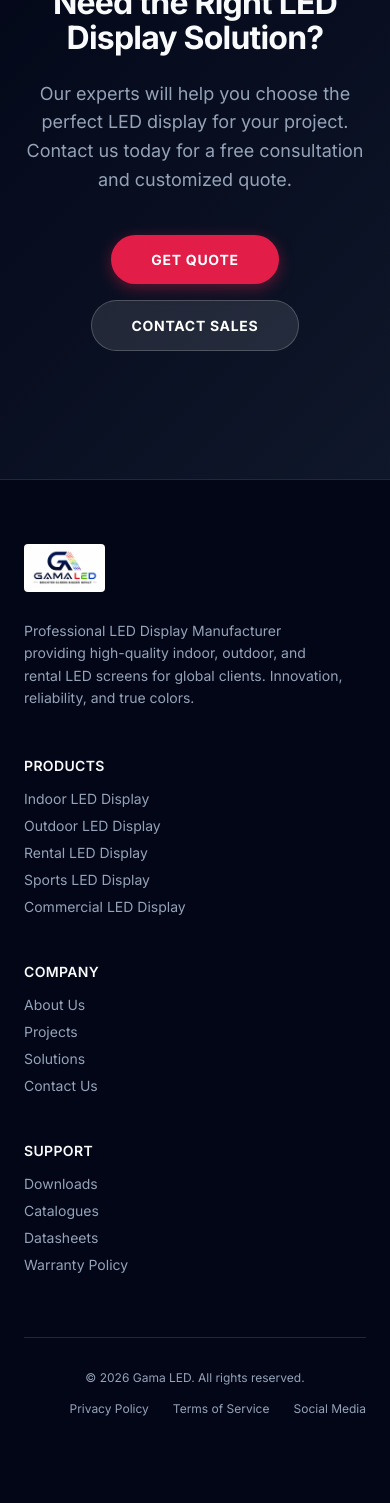
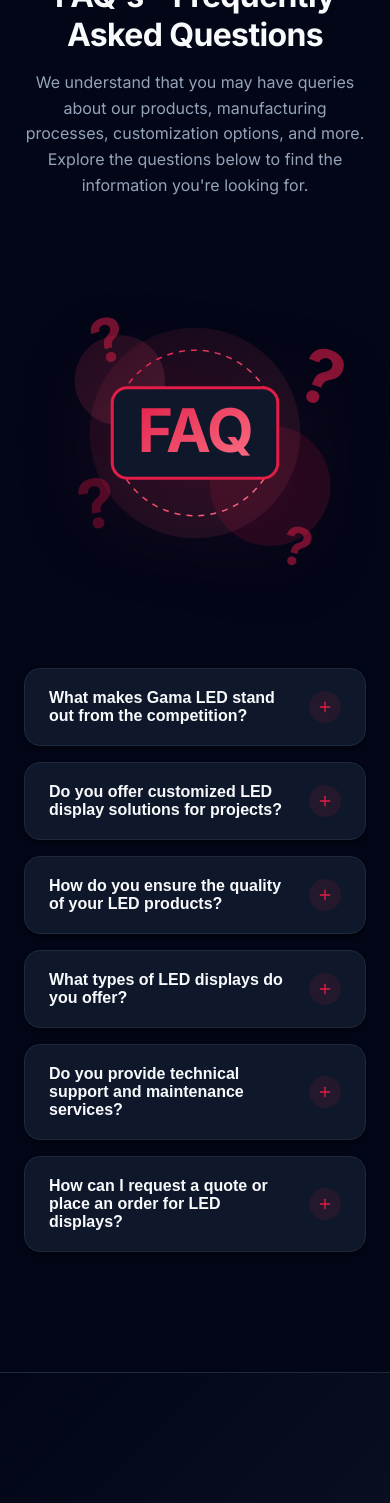
Before and after one commit to ishivxnshh/Gama-LED-Website, a React (Vite) app: page / in a window 390 px wide. Shown: the part 7972-9475 px from the top of the page. Before the commit the page ends 9452 px from the top, so only its background shows below. Built offline with nearby package versions, Linux system fonts and the light colour scheme; a web font is replaced by a local one.

Commit message:
feat: implement footer and homepage UI components with integrated FAQ section

```diff
--- /dev/null
+++ b/src/components/FAQ.tsx
@@ -0,0 +1,145 @@
+import { useState } from "react";
+import { motion, AnimatePresence } from "framer-motion";
+import { Plus, Minus } from "lucide-react";
+
+const faqs = [
+  {
+    question: "What makes Gama LED stand out from the competition?",
+    answer: "Gama LED provides end-to-end enterprise grade LED solutions with premium build quality, TrueColor calibration technology, and dedicated 24/7 global support."
+  },
+  {
+    question: "Do you offer customized LED display solutions for projects?",
+    answer: "Absolutely. We specialize in custom-tailored LED displays. Whether it's unique shapes, specific pixel pitches, or weather-proof outdoor installations, our engineering team will design a solution to fit your exact needs."
+  },
+  {
+    question: "How do you ensure the quality of your LED products?",
+    answer: "All our products undergo rigorous testing including aging tests, vibration tests, and extreme temperature checks in our state-of-the-art manufacturing facility before deployment."
+  },
+  {
+    question: "What types of LED displays do you offer?",
+    answer: "We offer a comprehensive range including Indoor, Outdoor, Rental, Transparent, and flexible LED displays suitable for commercial, sports, and architectural applications."
+  },
+  {
+    question: "Do you provide technical support and maintenance services?",
+    answer: "Yes, we provide comprehensive technical support, remote diagnostics, and on-site maintenance services to ensure zero downtime for your critical displays."
+  },
+  {
+    question: "How can I request a quote or place an order for LED displays?",
+    answer: "You can request a quote by visiting our Contact page and filling out the inquiry form, or simply by clicking the 'Get Quote' button in the navigation bar."
+  }
+];
+
+export default function FAQ() {
+  const [openIndex, setOpenIndex] = useState<number | null>(null);
+
+  const toggle = (index: number) => {
+    setOpenIndex(openIndex === index ? null : index);
+  };
+
+  return (
+    <section style={{ padding: "120px 24px", background: "var(--bg-primary)", position: "relative" }}>
+      <div style={{ maxWidth: 1280, margin: "0 auto", position: "relative", zIndex: 1 }}>
+
+        <div style={{ textAlign: "center", marginBottom: 64 }}>
+          <motion.div initial={{ opacity: 0, y: 20 }} whileInView={{ opacity: 1, y: 0 }} viewport={{ once: true }}>
+            <h2 style={{ fontFamily: "var(--font-display)", fontSize: "clamp(2rem, 4vw, 3rem)", fontWeight: 800, color: "var(--text-primary)", letterSpacing: "-0.02em" }}>
+              FAQ's – Frequently Asked Questions
+            </h2>
+            <p style={{ marginTop: 16, color: "var(--text-secondary)", fontSize: 16, maxWidth: 800, margin: "16px auto 0", lineHeight: 1.6 }}>
+              We understand that you may have queries about our products, manufacturing processes, customization options, and more. Explore the questions below to find the information you're looking for.
+            </p>
+          </motion.div>
+        </div>
+
+        <div style={{ display: "grid", gap: 64, alignItems: "center" }} className="md-grid-2">
+
+          {/* Left: SVG Illustration */}
+          <motion.div initial={{ opacity: 0, x: -30 }} whileInView={{ opacity: 1, x: 0 }} viewport={{ once: true }} style={{ display: "flex", justifyContent: "center" }}>
+            <svg viewBox="0 0 500 500" style={{ width: "100%", maxWidth: 600, filter: "drop-shadow(0 20px 40px rgba(225,29,72,0.15))", transform: "scale(1.1)" }}>
+              <defs>
+                <linearGradient id="faqGrad" x1="0%" y1="0%" x2="100%" y2="100%">
+                  <stop offset="0%" stopColor="var(--brand)" />
+                  <stop offset="100%" stopColor="#fb7185" />
+                </linearGradient>
+                <linearGradient id="faqGradDark" x1="0%" y1="0%" x2="100%" y2="100%">
+                  <stop offset="0%" stopColor="var(--brand-dark)" />
+                  <stop offset="100%" stopColor="var(--brand)" />
+                </linearGradient>
+              </defs>
+              {/* Floating abstract bubbles */}
+              <circle cx="250" cy="250" r="140" fill="url(#faqGrad)" opacity="0.1" />
+              <circle cx="150" cy="180" r="60" fill="url(#faqGrad)" opacity="0.15" />
+              <circle cx="350" cy="320" r="80" fill="url(#faqGradDark)" opacity="0.15" />
+              <circle cx="250" cy="250" r="110" fill="none" stroke="url(#faqGrad)" strokeWidth="2" strokeDasharray="8 8" />
+
+              {/* Question Marks */}
+              <text x="120" y="160" fontFamily="var(--font-display)" fontSize="80" fontWeight="800" fill="var(--brand)" opacity="0.5" transform="rotate(-15 120 160)">?</text>
+              <text x="380" y="200" fontFamily="var(--font-display)" fontSize="100" fontWeight="800" fill="var(--brand)" opacity="0.6" transform="rotate(20 380 200)">?</text>
+              <text x="100" y="380" fontFamily="var(--font-display)" fontSize="90" fontWeight="800" fill="var(--brand-dark)" opacity="0.4" transform="rotate(-10 100 380)">?</text>
+              <text x="360" y="420" fontFamily="var(--font-display)" fontSize="70" fontWeight="800" fill="var(--brand)" opacity="0.5" transform="rotate(15 360 420)">?</text>
+
+              {/* Center Text */}
+              <rect x="140" y="190" width="220" height="120" rx="20" fill="var(--bg-secondary)" stroke="var(--brand)" strokeWidth="4" />
+              <text x="250" y="275" fontFamily="var(--font-display)" fontSize="80" fontWeight="900" fill="url(#faqGrad)" textAnchor="middle" letterSpacing="-2">FAQ</text>
+            </svg>
+          </motion.div>
+
+          {/* Right: Accordion */}
+          <div style={{ display: "flex", flexDirection: "column", gap: 16 }}>
+            {faqs.map((faq, index) => {
+              const isOpen = openIndex === index;
+              return (
+                <motion.div
+                  key={index}
+                  initial={{ opacity: 0, y: 10 }}
+                  whileInView={{ opacity: 1, y: 0 }}
+                  viewport={{ once: true }}
+                  transition={{ delay: index * 0.1 }}
+                  onMouseEnter={() => setOpenIndex(index)}
+                  onMouseLeave={() => setOpenIndex(null)}
+                  style={{
+                    background: isOpen ? "var(--brand)" : "var(--bg-secondary)",
+                    border: isOpen ? "1px solid var(--brand)" : "1px solid var(--border-color)",
+                    borderRadius: 16,
+                    overflow: "hidden",
+                    transition: "background 0.3s, border-color 0.3s",
+                    boxShadow: isOpen ? "0 10px 25px -5px rgba(225, 29, 72, 0.3)" : "var(--shadow-sm)"
+                  }}
+                >
+                  <button
+                    onClick={() => toggle(index)}
+                    style={{
+                      width: "100%", padding: "20px 24px", display: "flex", alignItems: "center", justifyContent: "space-between",
+                      background: "transparent", border: "none", cursor: "pointer", color: isOpen ? "#fff" : "var(--text-primary)",
+                      textAlign: "left", fontSize: 16, fontWeight: 700, transition: "color 0.3s"
+                    }}
+                  >
+                    {faq.question}
+                    <div style={{ flexShrink: 0, marginLeft: 16, color: isOpen ? "#fff" : "var(--brand)", display: "flex", alignItems: "center", justifyContent: "center", width: 32, height: 32, borderRadius: "50%", background: isOpen ? "rgba(255,255,255,0.2)" : "var(--brand-alpha-10)", transition: "all 0.3s" }}>
+                      {isOpen ? <Minus size={16} /> : <Plus size={16} />}
+                    </div>
+                  </button>
+                  <AnimatePresence>
+                    {isOpen && (
+                      <motion.div
+                        initial={{ height: 0, opacity: 0 }}
+                        animate={{ height: "auto", opacity: 1 }}
+                        exit={{ height: 0, opacity: 0 }}
+                        transition={{ duration: 0.3 }}
+                      >
+                        <div style={{ padding: "0 24px 24px", color: "rgba(255,255,255,0.9)", fontSize: 15, lineHeight: 1.6 }}>
+                          {faq.answer}
+                        </div>
+                      </motion.div>
+                    )}
+                  </AnimatePresence>
+                </motion.div>
+              );
+            })}
+          </div>
+
+        </div>
+      </div>
+    </section>
+  );
+}
--- a/src/components/Footer.tsx
+++ b/src/components/Footer.tsx
@@ -1,4 +1,5 @@
 import { Link } from "react-router-dom";
+import logoUrl from "../assets/LOGO.jpeg";
 
 export default function Footer() {
   return (
@@ -8,7 +9,7 @@
           {/* Brand */}
           <div>
             <Link to="/" style={{ textDecoration: "none", display: "inline-block", marginBottom: 24 }}>
-              <img src="/src/assets/LOGO.jpeg" alt="Gama LED Logo" style={{ height: 48, objectFit: "contain", background: "white", padding: 4, borderRadius: 4 }} />
+              <img src={logoUrl} alt="Gama LED Logo" style={{ height: 48, objectFit: "contain", background: "white", padding: 4, borderRadius: 4 }} />
             </Link>
             <p style={{ fontSize: 14, lineHeight: 1.6, maxWidth: 320 }}>Professional LED Display Manufacturer providing high-quality indoor, outdoor, and rental LED screens for global clients. Innovation, reliability, and true colors.</p>
           </div>
--- a/src/pages/Home.tsx
+++ b/src/pages/Home.tsx
@@ -2,6 +2,7 @@
 import { Link } from "react-router-dom";
 import HeroExpandable from "../components/HeroExpandable";
 import ProductCard from "../components/ProductCard";
+import FAQ from "../components/FAQ";
 import { productCategories } from "../data/products";
 
 export default function Home() {
@@ -234,6 +235,8 @@
         </div>
       </section>
 
+      <FAQ />
+
       {/* Contact CTA */}
       <section style={{ padding: "128px 0", background: "linear-gradient(135deg, var(--bg-primary), var(--bg-secondary))", borderTop: "1px solid var(--border-color)", textAlign: "center", color: "var(--text-primary)" }}>
         <div style={{ maxWidth: 800, margin: "0 auto", padding: "0 24px" }}>
@@ -241,10 +244,10 @@
             <h2 style={{ fontFamily: "var(--font-display)", fontSize: "clamp(2rem, 5vw, 3.5rem)", fontWeight: 800, letterSpacing: "-0.025em", lineHeight: 1.1 }}>Need the Right LED Display Solution?</h2>
             <p style={{ marginTop: 24, color: "var(--text-secondary)", fontSize: 18, lineHeight: 1.6 }}>Our experts will help you choose the perfect LED display for your project. Contact us today for a free consultation and customized quote.</p>
             <div style={{ marginTop: 40, display: "flex", alignItems: "center", justifyContent: "center", gap: 16, flexWrap: "wrap" }}>
-              <Link to="/contact" style={{ padding: "16px 40px", background: "var(--brand)", color: "#fff", fontSize: 14, fontWeight: 800, borderRadius: 999, textDecoration: "none", textTransform: "uppercase", letterSpacing: "0.05em", boxShadow: "0 4px 15px rgba(225, 29, 72, 0.4)" }} className="hover:bg-brand-dark transition-colors">
+              <Link to="/contact" style={{ padding: "16px 40px", background: "var(--brand)", color: "#fff", fontSize: 14, fontWeight: 800, borderRadius: 999, textDecoration: "none", textTransform: "uppercase", letterSpacing: "0.05em", boxShadow: "0 4px 15px rgba(225, 29, 72, 0.4)" }}>
                 Get Quote
               </Link>
-              <Link to="/contact" style={{ padding: "16px 40px", background: "rgba(255,255,255,0.1)", border: "1px solid rgba(255,255,255,0.2)", color: "#fff", fontSize: 14, fontWeight: 800, borderRadius: 999, textDecoration: "none", textTransform: "uppercase", letterSpacing: "0.05em" }} className="hover:bg-white/10 transition-colors">
+              <Link to="/contact" style={{ padding: "16px 40px", background: "transparent", border: "1px solid var(--border-color)", color: "var(--text-primary)", fontSize: 14, fontWeight: 800, borderRadius: 999, textDecoration: "none", textTransform: "uppercase", letterSpacing: "0.05em" }}>
                 Contact Sales
               </Link>
             </div>
```
Also changed, not shown: src/assets/faq_illustration.png (added), vercel.json.
